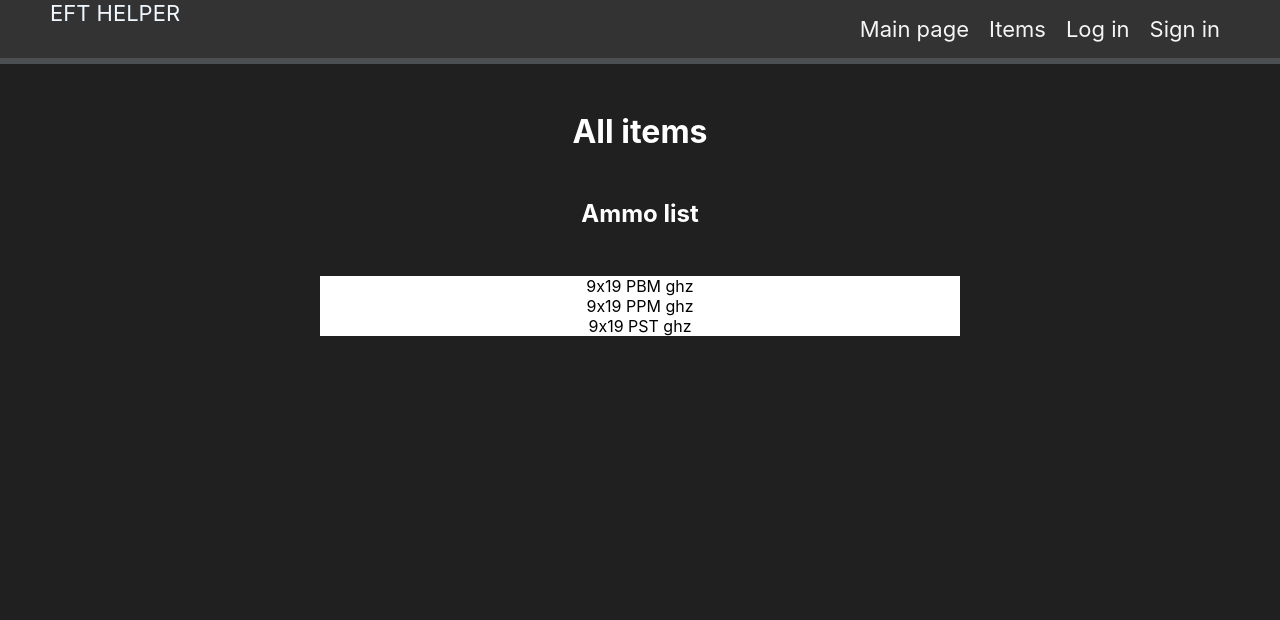
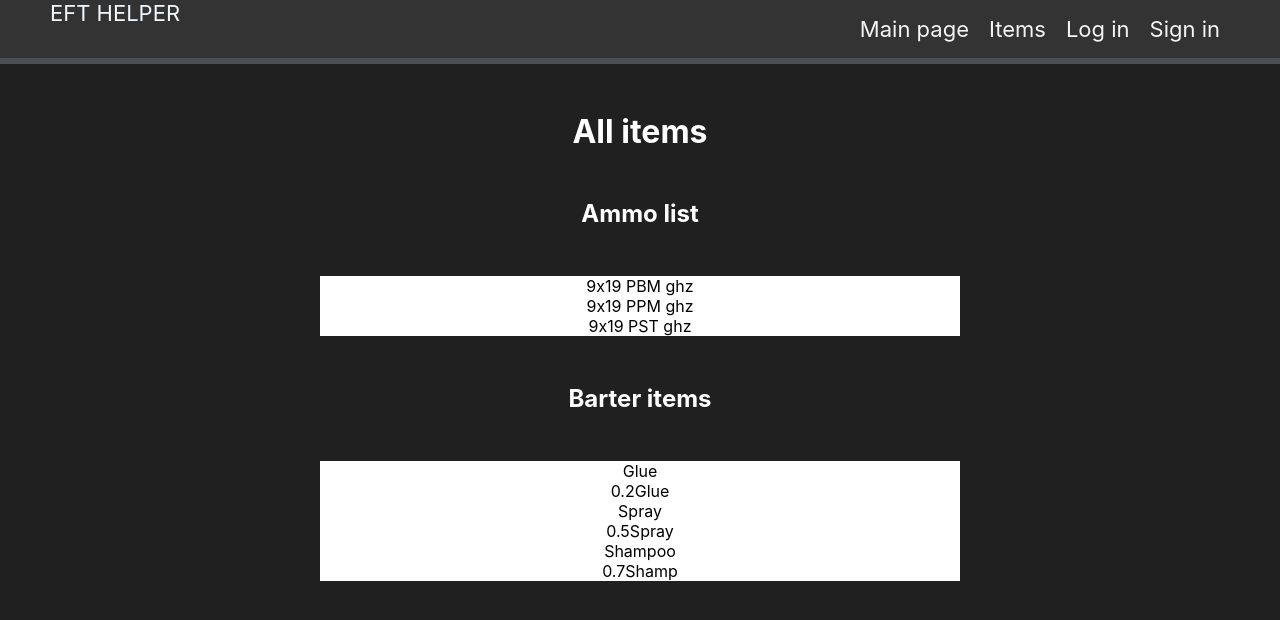
Before and after one commit to Kacwis/eft-helper, a React (Create React App) app: page /items in a window 1280 px wide. Shown: the top 620 px of the page. Built offline with nearby package versions, Linux system fonts and the light colour scheme.

Commit message:
Barter items components added

```diff
--- a/src/components/items/barter/BarterItem.js
+++ b/src/components/items/barter/BarterItem.js
@@ -1,7 +1,9 @@
+import style from './BarterItem.module.css'
+
 const BarterItem = (props) => {
     return (
-        <ul>
-            <div>
+        <li className={style.container}>
+            <div className={style['main-info']}>
                 <img />
                 <label>{props.item.name}</label>
             </div>
@@ -9,7 +11,7 @@ const BarterItem = (props) => {
                 <label>{props.item.weight}</label>
                 <label>{props.item.shortName}</label>
             </div>
-        </ul>
+        </li>
     )
 }
 
--- /dev/null
+++ b/src/components/items/barter/BarterItem.module.css
@@ -0,0 +1,11 @@
+.container{
+    background-color: white;
+    display: flex;
+    flex-direction: column;
+    align-items: center;
+}
+
+.main-info{
+    display: flex;
+    justify-content: space-evenly;
+}
--- a/src/components/items/barter/BarterItemsList.js
+++ b/src/components/items/barter/BarterItemsList.js
@@ -1,7 +1,10 @@
+import BarterItem from "./BarterItem"
+import style from './BarterItemsList.module.css';
+
 const DUMMY_BARTER_ITEMS = [
-    {id: b1, name: 'Glue', weight: 0.2, shortName: 'Glue'},
-    {id: b2, name: 'Spray', weight: 0.5, shortName: 'Spray'},
-    {id: b3, name: 'Shampoo', weight: 0.7, shortName: 'Shamp'},
+    {id: 'b1', name: 'Glue', weight: 0.2, shortName: 'Glue'},
+    {id: 'b2', name: 'Spray', weight: 0.5, shortName: 'Spray'},
+    {id: "b3", name: 'Shampoo', weight: 0.7, shortName: 'Shamp'},
 ]
 
 const BarterItemsList = () => {
@@ -11,14 +14,13 @@ const BarterItemsList = () => {
     })
 
     return (
-        <div>
-            <h2>Barter items</h2>
-            <div>
+
+            <div className={style.container}>
                 <ul>
                     {barterItemsListContent}
                 </ul>
             </div>
-        </div>
+
     )
 }
 
--- /dev/null
+++ b/src/components/items/barter/BarterItemsList.module.css
@@ -0,0 +1,4 @@
+.container ul{
+    list-style: none;
+    padding-left: 0;
+}
--- a/src/pages/ItemsPage.js
+++ b/src/pages/ItemsPage.js
@@ -1,4 +1,5 @@
 import AmmunitionList from "../components/items/ammo/AmmunitionList";
+import BarterItemsList from "../components/items/barter/BarterItemsList";
 
 const ItemsPage = (props) => {
 	return (
@@ -8,6 +9,10 @@ const ItemsPage = (props) => {
 				<h2 className="centered white">Ammo list</h2>
 				<AmmunitionList />
 			</div>
+			<div>
+				<h2 className="centered white">Barter items</h2>
+				<BarterItemsList />
+			</div>
 		</div>
 	);
 };
```
